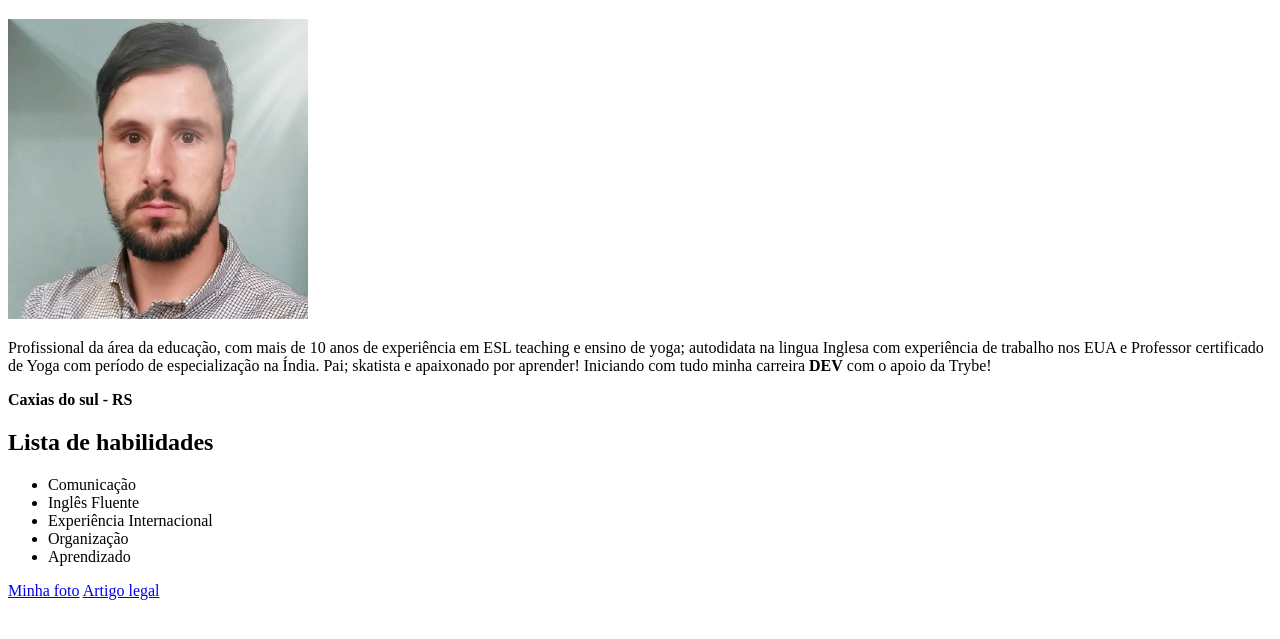
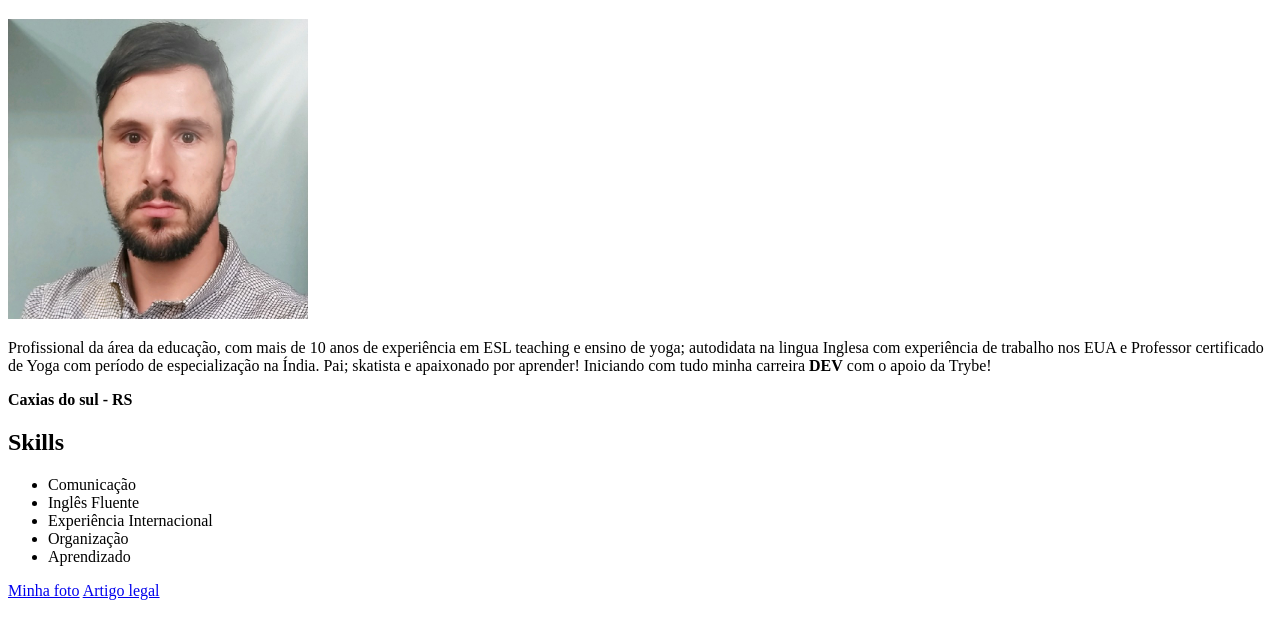
Before and after one commit to devFelipedaRosa/devFelipedaRosa.github.io, a plain HTML site: page index.html in a window 1280 px wide. Shown: the part 87-726 px from the top of the page. Drawn offline with Linux system fonts and the light colour scheme.

Commit message:
ultimos detalhes

```diff
--- a/index.html
+++ b/index.html
@@ -28,7 +28,7 @@
 
   <p> <strong>Caxias do sul - RS</strong></p>
 
-  <h2>Lista de habilidades</h2>
+  <h2>Skills</h2>
 
   <ul>
 
```
